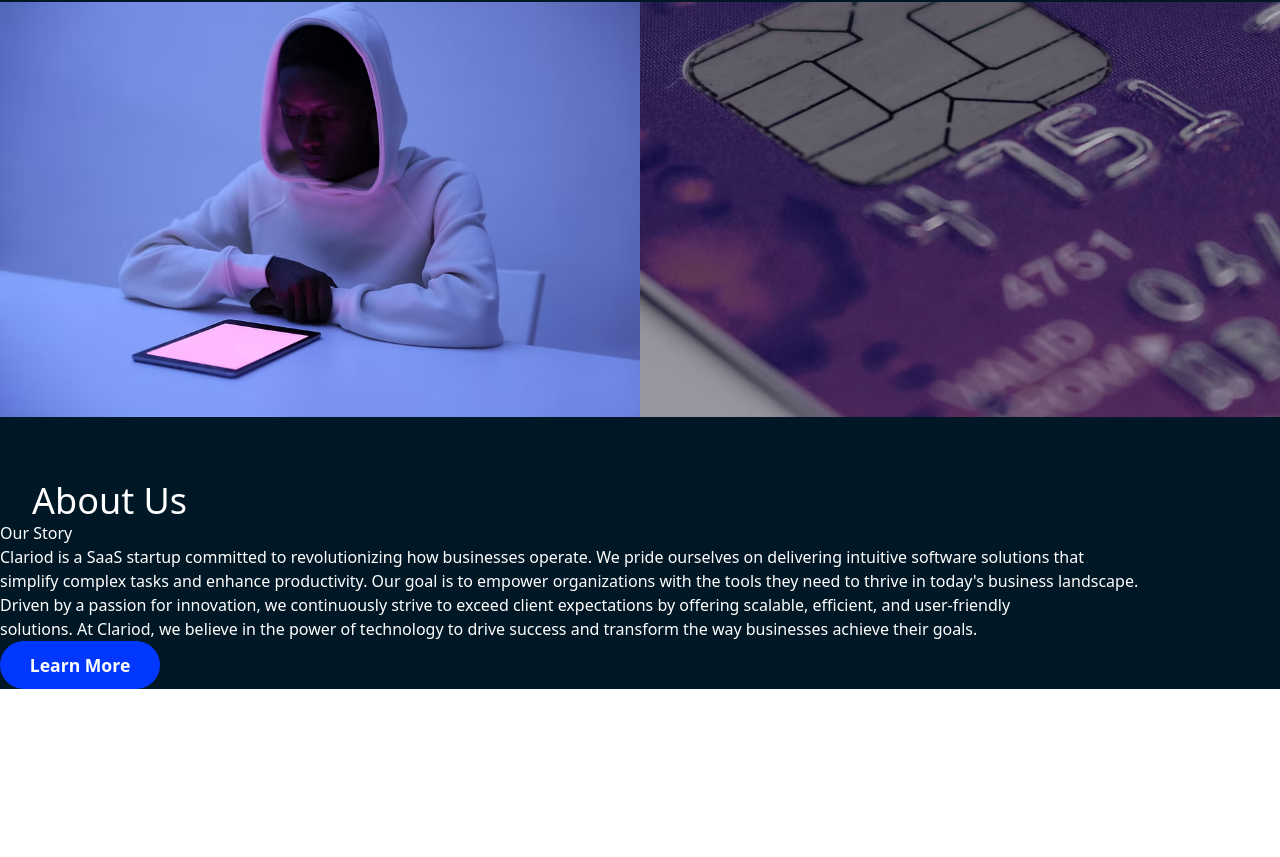
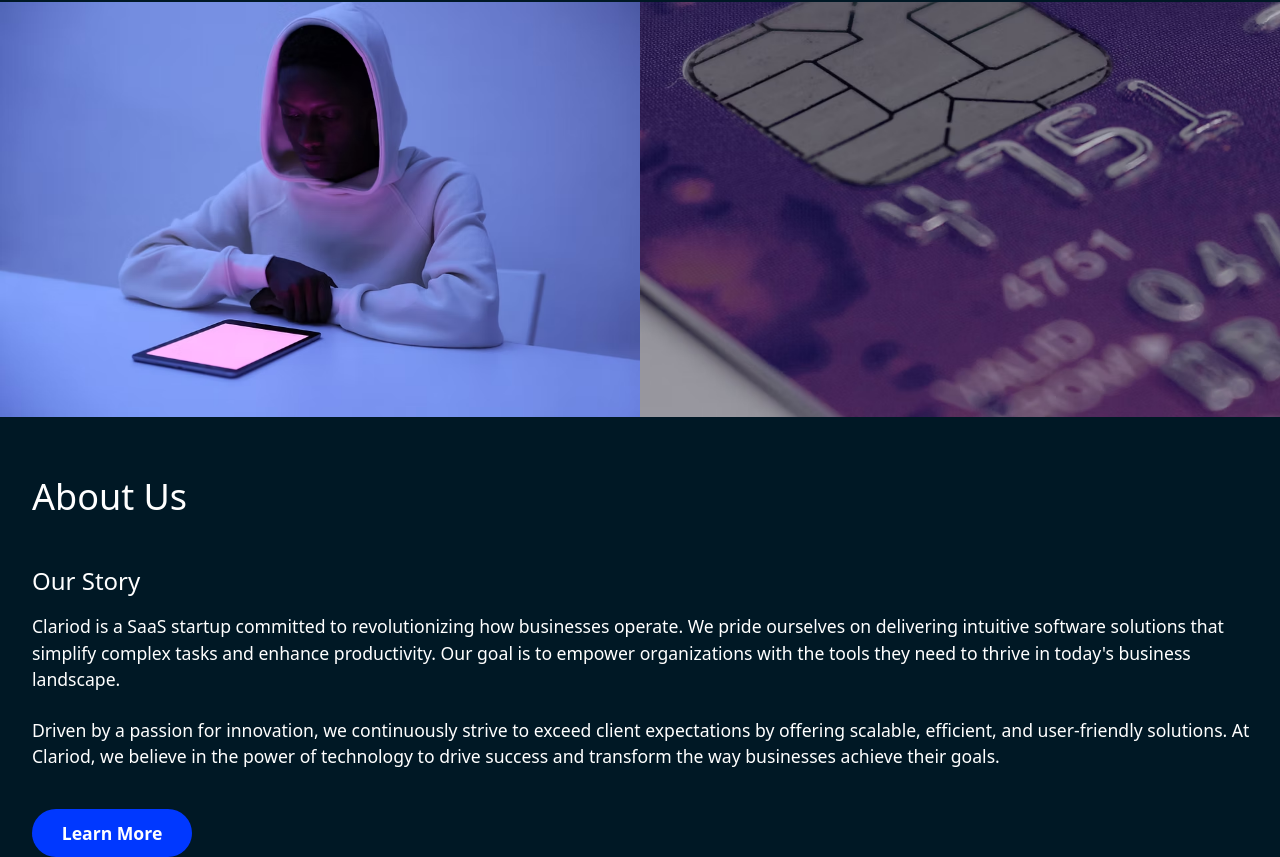
Before and after one commit to techwithdani/Clariod, a React (Vite) app in the folder frontend/: page / in a window 1280 px wide. Shown: the part 434-1291 px from the top of the page. Before the commit the page ends 1123 px from the top, so only its background shows below. Built offline with nearby package versions, Linux system fonts and the light colour scheme.

Commit message:
Add styling

```diff
--- a/frontend/src/components/AboutUsSection.jsx
+++ b/frontend/src/components/AboutUsSection.jsx
@@ -4,14 +4,14 @@ const AboutUsSection = () => {
   return (
     <>
       <section>
-        <div className="bg-darkBlue text-white text-balance">
-          <div className="pt-16 pl-8">
+        <div className="bg-darkBlue text-white">
+          <div className="pt-15 pl-8">
             <h1 className="text-4xl">About Us</h1>
           </div>
-          <div>
-            <p>Our Story</p>
+          <div className="pt-12 pl-8">
+            <p className="text-2xl">Our Story</p>
           </div>
-          <div>
+          <div className="pl-8 pt-4 text-[1.1rem]">
             <div>
               <p>
                 Clariod is a SaaS startup committed to revolutionizing how
@@ -21,7 +21,7 @@ const AboutUsSection = () => {
                 tools they need to thrive in today&apos;s business landscape.
               </p>
             </div>
-            <div>
+            <div className="mt-6">
               <p>
                 Driven by a passion for innovation, we continuously strive to
                 exceed client expectations by offering scalable, efficient, and
@@ -31,7 +31,7 @@ const AboutUsSection = () => {
               </p>
             </div>
           </div>
-          <div>
+          <div className="pl-8 pt-10">
             <Button text={"Learn More"} />
           </div>
         </div>
```
